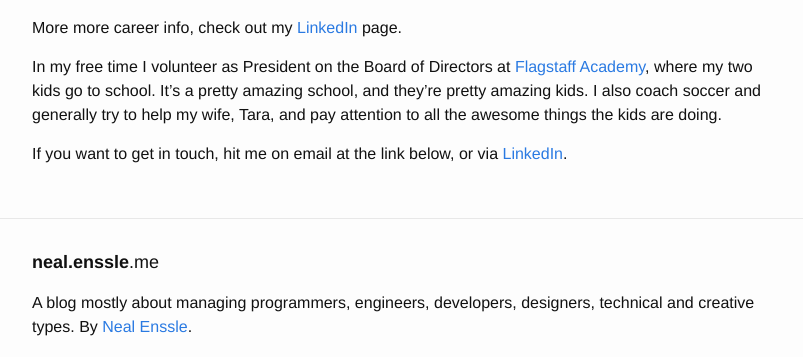
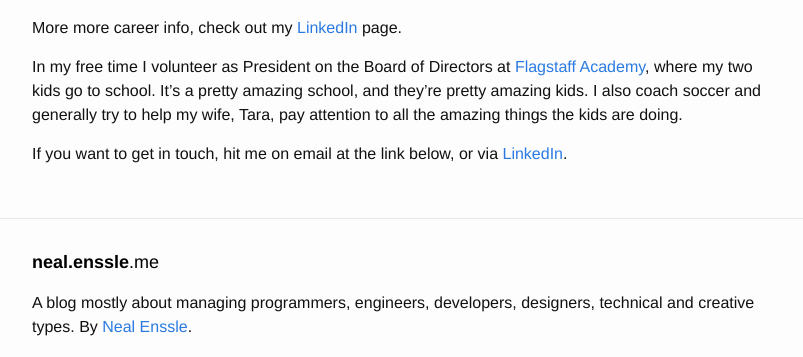
Before and after one commit to nealenssle/nealenssle.github.io, a Jekyll site: the page built from about.md, in a window 1280 px wide. Shown: the part 347-704 px from the top of the page, without its empty margins (238-1041 px from the left). Built offline with Jekyll 4.4.1, drawn with Linux system fonts in a browser that asks for light colours.

Commit message:
Added additional tag pages; tweaks to content.

```diff
--- a/_includes/footer.html
+++ b/_includes/footer.html
@@ -2,7 +2,7 @@
 
   <div class="wrapper">
 
-    <p class="footer-heading"><strong>neal.enssle</strong>.me</p>
+    <p class="footer-heading"><a class="footer-title-link" href="/"><strong>neal.enssle</strong>.me</a></p>
 
     <p class="footer-text">A blog mostly about managing programmers, engineers, developers, designers, technical and creative types. By <a href="/about">Neal Enssle</a>.</p>
 
--- a/_layouts/tag.html
+++ b/_layouts/tag.html
@@ -4,7 +4,7 @@
 <div class="post">
 
   <header class="post-header">
-    <h1 class="post-title">posts tagged: <span class="tag-title">{{ page.title }}</span></h1>
+    <h1 class="post-title"><span class="tag-title">posts tagged:</span> {{ page.title }}</h1>
   </header>
 
   <br />
--- a/_sass/_layout.scss
+++ b/_sass/_layout.scss
@@ -100,6 +100,10 @@
 .footer-heading {
     font-size: 18px;
     margin-bottom: $spacing-unit / 2;
+}
+
+a.footer-title-link {
+  color: black;
 }
 
 .contact-list,
--- a/about.md
+++ b/about.md
@@ -10,6 +10,6 @@
 
 More more career info, check out my [LinkedIn](https://www.linkedin.com/in/nealenssle) page.
 
-In my free time I volunteer as President on the Board of Directors at [Flagstaff Academy](http://flagstaffacademy.org), where my two kids go to school. It's a pretty amazing school, and they're pretty amazing kids. I also coach soccer and generally try to help my wife, Tara, and pay attention to all the awesome things the kids are doing.
+In my free time I volunteer as President on the Board of Directors at [Flagstaff Academy](http://flagstaffacademy.org), where my two kids go to school. It's a pretty amazing school, and they're pretty amazing kids. I also coach soccer and generally try to help my wife, Tara, pay attention to all the amazing things the kids are doing.
 
 If you want to get in touch, hit me on email at the link below, or via [LinkedIn](https://www.linkedin.com/in/nealenssle).
--- a/index.html
+++ b/index.html
@@ -18,7 +18,7 @@
           <p class="post-content"><a href="{{ post.url | prepend: site.baseurl }}">Read more...</a></p>
           {% endif %}
         </div>
-        <p class="post-meta">posted: <a href="{{ post.url | prepend: site.baseurl }}">{{ post.date | date: "%B %-d, %Y" }}</a> | tags: {{ post.tags }} | <a href="{{ post.url | prepend: site.baseurl }}">permalink</a></p>
+        <p class="post-meta">posted: <a href="{{ post.url | prepend: site.baseurl }}">{{ post.date | date: "%B %-d, %Y" }}</a> | tags: <a href="/{{ post.tags }}">{{ post.tags }}</a> | <a href="{{ post.url | prepend: site.baseurl }}">permalink</a></p>
       </li>
     {% endfor %}
   </ul>
```
Also changed, not shown: career.html (added, +10 -0 lines), programming.html (added, +10 -0 lines).
